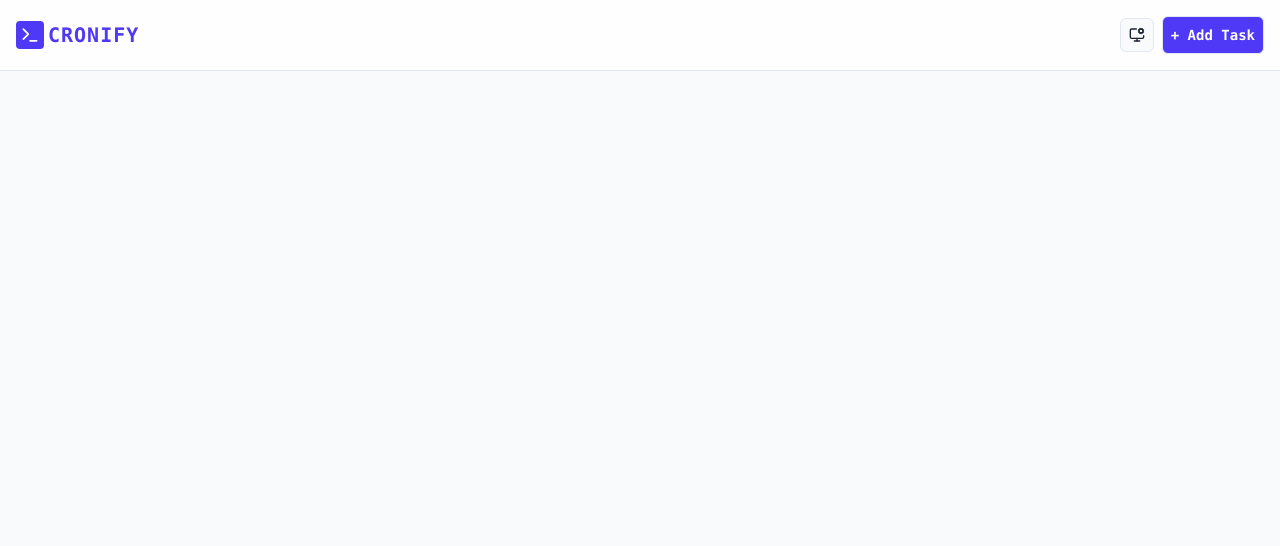
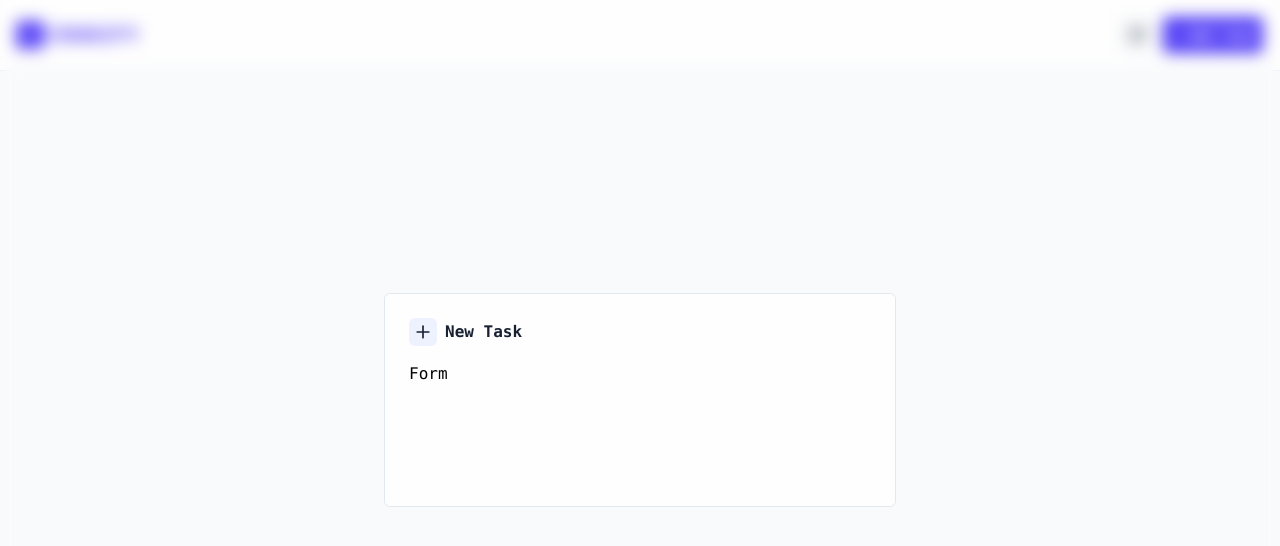
Before and after one commit to prajwl-dh/cronify, a React (Vite) app in the folder frontend/: page / in a window 1280 px wide. Both pictures are taken after a click on the button "+ Add Task". Shown: the top 546 px of the page. Built offline with nearby package versions, Linux system fonts and the light colour scheme.

Commit message:
Added dialog for action button

```diff
--- a/frontend/src/components/navbar/ActionButton.tsx
+++ b/frontend/src/components/navbar/ActionButton.tsx
@@ -1,9 +1,47 @@
+import { Dialog, DialogPanel } from '@headlessui/react';
+import { Plus } from 'lucide-react';
+import { useState } from 'react';
 import Button from '../common/Button';
 
 export default function ActionButton() {
+  const [isOpen, setIsOpen] = useState(false);
+
   return (
-    <Button className='text-sm bg-(--themeAccent) text-white cursor-pointer hover:brightness-110 transition-all font-bold'>
-      + Add Task
-    </Button>
+    <>
+      <Button
+        onClick={() => setIsOpen(true)}
+        className='text-sm bg-(--themeAccent) text-white cursor-pointer hover:brightness-110 transition-all font-bold'
+      >
+        + Add Task
+      </Button>
+
+      <Dialog
+        open={isOpen}
+        as='div'
+        className={`relative z-50 focus:outline-none font-mono`}
+        onClose={() => setIsOpen(false)}
+      >
+        <div
+          className={`flex fixed inset-0 z-50 overflow-y-auto items-center justify-center bg-transparent backdrop-blur-sm p-2`}
+        >
+          <DialogPanel
+            transition
+            className={`flex flex-col gap-4 p-6 w-full max-w-lg rounded-md bg-(--foreground) border border-(--border) duration-100 ease-out data-closed:transform-[scale(95%)] data-closed:opacity-0`}
+          >
+            {/* Title */}
+            <div className={`flex items-center gap-2 text-(--primaryText)`}>
+              <div className='bg-(--bgActive) p-1 rounded-md'>
+                <Plus className='h-5 w-5' />
+              </div>
+              <span className='font-bold'>New Task</span>
+            </div>
+
+            {/* Form */}
+            <div className='h-30'>Form</div>
+            {/* Buttons */}
+          </DialogPanel>
+        </div>
+      </Dialog>
+    </>
   );
 }
--- a/frontend/src/index.css
+++ b/frontend/src/index.css
@@ -15,11 +15,11 @@
 /* DARK THEME */
 .dark {
   --background: #020617;
-  --foreground: #0c1327;
+  --foreground: #0f172a;
   --primaryText: #f1f5f9;
   --secondaryText: #94a3b8;
   --border: #1e293b;
   --borderActive: #6366f1;
-  --bgActive: #171f3f;
+  --bgActive: #191e3d;
   --themeAccent: #6366f1;
 }
```
